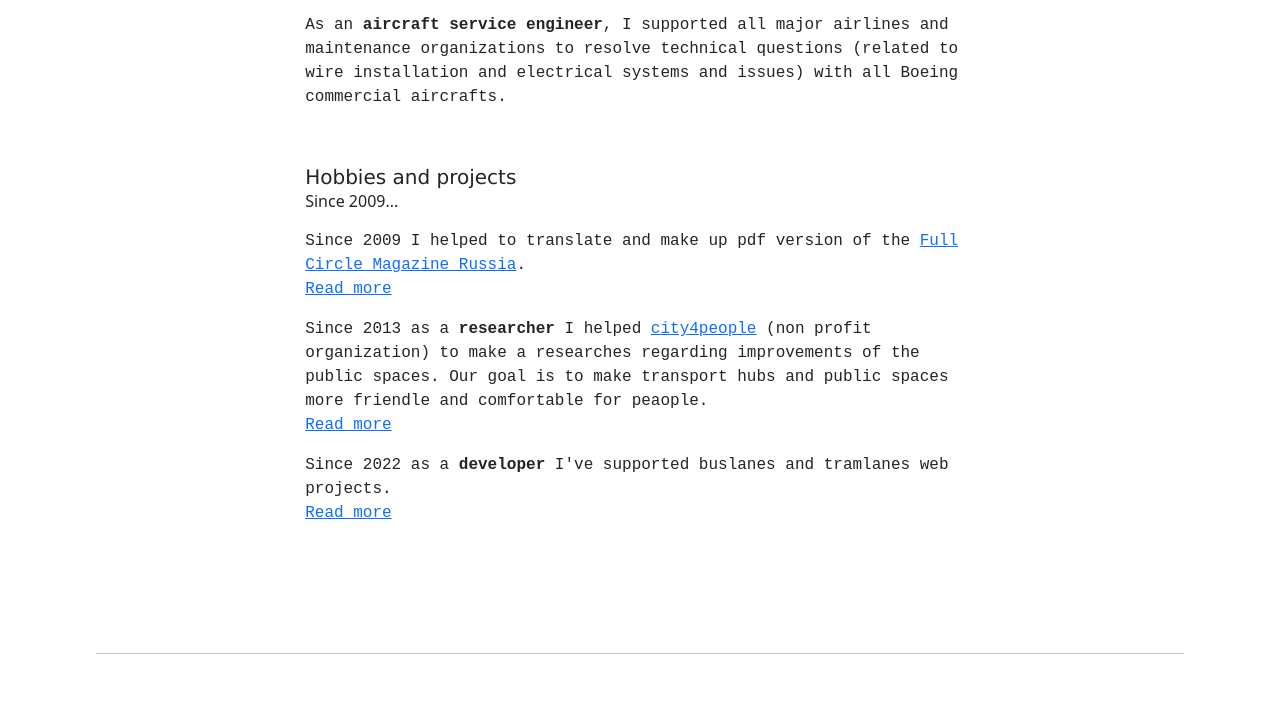
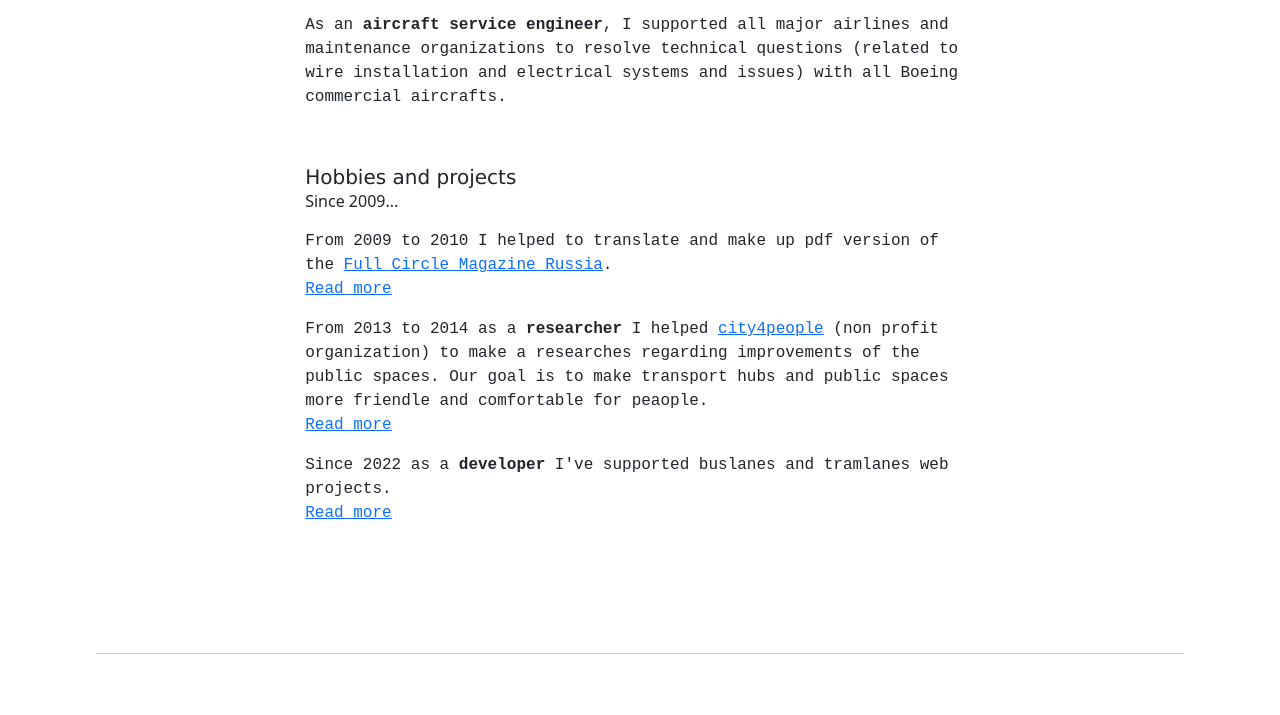
Before and after one commit to Alexkeny/alexkeny.github.io, a plain HTML site: page index.html in a window 1280 px wide. Shown: the part 1369-2084 px from the top of the page. Drawn offline with nearby package versions, Linux system fonts and the light colour scheme.

Commit message:
Update index.html

```diff
--- a/index.html
+++ b/index.html
@@ -65,9 +65,9 @@
             </p>
             <h5>Hobbies and projects</h5>
             <div style="font-size:16px;text-align:left;padding-left: 20%;" data-customstyle="yes">Since 2009...</div>
-            <p>Since 2009 I helped to translate and make up pdf version of the <a href="https://help.ubuntu.ru/fullcircle/%D0%B3%D0%BB%D0%B0%D0%B2%D0%BD%D0%B0%D1%8F#" target="_blank">Full Circle Magazine Russia</a>.<br>
+            <p>From 2009 to 2010 I helped to translate and make up pdf version of the <a href="https://help.ubuntu.ru/fullcircle/%D0%B3%D0%BB%D0%B0%D0%B2%D0%BD%D0%B0%D1%8F#" target="_blank">Full Circle Magazine Russia</a>.<br>
             <a href="fcm.html">Read more</a></p>
-            <p>Since 2013 as a <b>researcher</b> I helped <a href="https://city4people.ru/" target="_blank">city4people</a> (non profit organization) to make a researches regarding improvements of the public spaces.
+            <p>From 2013 to 2014 as a <b>researcher</b> I helped <a href="https://city4people.ru/" target="_blank">city4people</a> (non profit organization) to make a researches regarding improvements of the public spaces.
             Our goal is to make transport hubs and public spaces more friendle and comfortable for peaople. <br>
             <a href="c4p.html">Read more</a></p>
             <p>Since 2022 as a <b>developer</b> I've supported buslanes and tramlanes web projects.<br>
```
